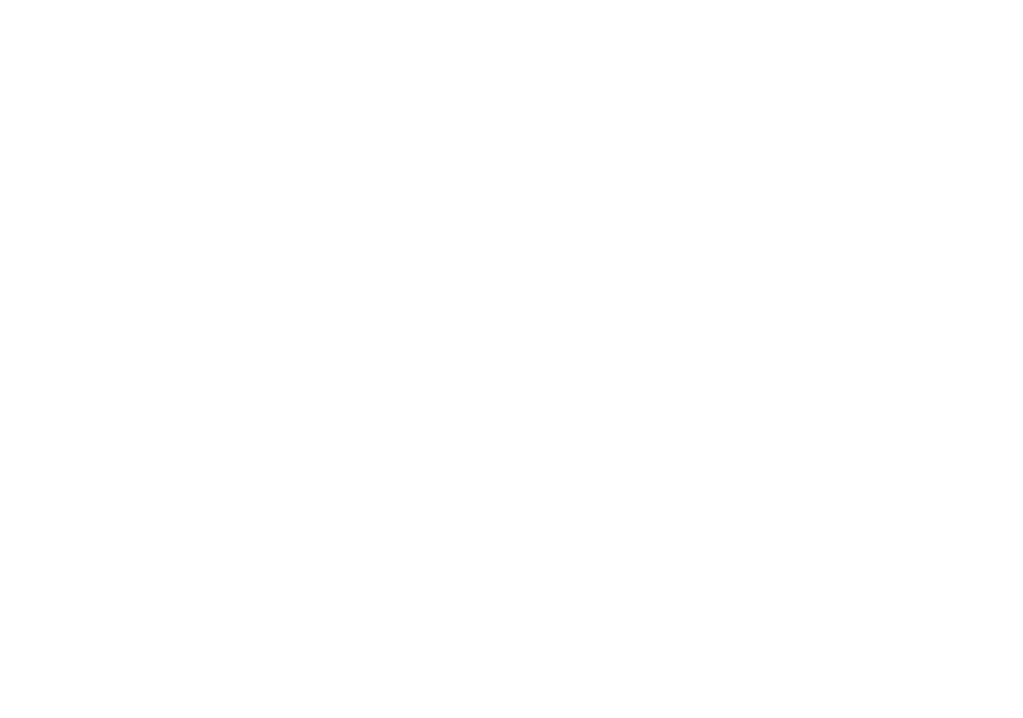
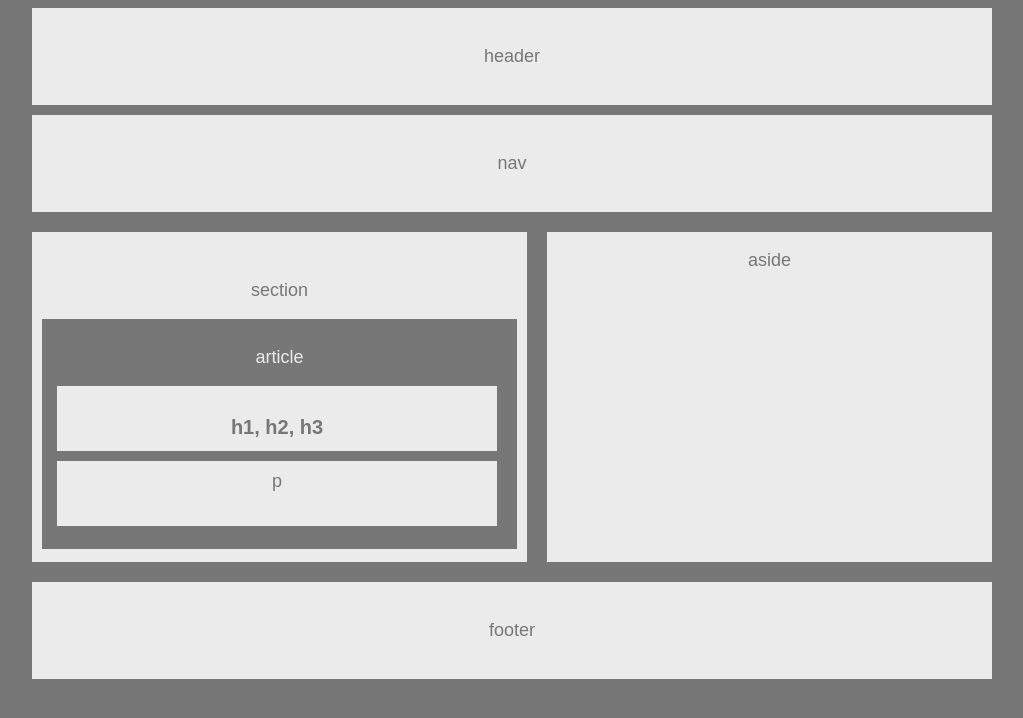
Before and after one commit to AndrewSRea/HW-Wireframe, a plain HTML site: page index.html in a window 1280 px wide. Shown: the whole page, without its empty margins (68-1091 px from the left). Drawn offline with Linux system fonts and the light colour scheme.

Commit message:
Final changes

```diff
--- a/index.html
+++ b/index.html
@@ -2,36 +2,43 @@
 <html>
 
     <head>
-        <meta charset="utf-8">
-        <title>Test Page</title>
+        <meta charset="UTF-8">
+        <title>My Wireframe</title>
+        <link rel="stylesheet" type="text/css" href="style.css">
     </head>
 
     <body>
         <header>
-
+            <p>header</p>
         </header>
 
         <nav>
-
+            <p>nav</p>
         </nav>
 
-        <aside>
-            <h1></h1>
+        <section id="section-box">
+            <p>section</p>
+
+            <article id="article-box">
+                <p>article</p>
+
+                <div id="header-box">
+                    <p>h1, h2, h3</p>
+                </div>
+
+                <p id="para-box">p</p>
+
+            </article>
+
+        </section>
+
+        <aside id="aside-box">
+            <p>aside</p>
         </aside>
 
-        <section>
-            <h1</h1>
-
-            <article>
-                <h1></h1>
-
-                <header>
-
-                </header>
-
-                <p></p>
-            </article>
-        </section>
+        <footer id="footer-box">
+            <p>footer</p>
+        </footer>
 
     </body>
 
--- a/style.css
+++ b/style.css
@@ -1,41 +1,87 @@
 <style>
 
+    * {
+        box-sizing: border-box;
+    }
+
     body {
-        font-family: Arial, Helvetica Neue, Helvetica, sans-serif;
+        font-family: Arial, "Helvetica Neue", Helvetica, sans-serif;
         color: #777;
-        background: #777;
+        background-color: #777;
         width: 960px;
+        margin-left: 100px;
+        margin-right: 150px;
         font-size: 18px;
-
+        text-align: center;
     }
 
     header {
-        background: #ebebeb;
+        background-color: #ebebeb;
+        padding: 20px;
+        margin-bottom: 10px;
     }
 
     nav {
         background: #ebebeb;
+        padding: 20px;
+        margin-bottom: 20px;
     }
 
-    section {
+    #section-box {
         background: #ebebeb;
         width: 495px;
+        height: 300px;
+        padding-top: 30px;
+        float: left;
+        margin-bottom: 20px;
     }
 
-    aside {
-        background: #ebebeb;
+    #article-box {
+        color: #ebebeb;
+        background: #777;
+        width: 475px;
+        height: 220px;
+        margin: 10px 10px 10px 10px;
+        padding-top: 10px;
     }
 
-    footer {
+    #header-box {
+        color: #777;
         background: #ebebeb;
+        width: 440px;
+        height: 55px;
+        margin: 10px 30px 10px 15px;
+        padding-top: 10px;
+        font-weight: bold;
+        font-size: 20px;
+        text-align: center;
     }
 
-    article {
-        color: #ebebeb;
-        background: #777;
+    #para-box {
+        color: #777;
+        background: #ebebeb;
+        width: 440px;
+        height: 55px;
+        margin: 10px 30px 10px 15px;
+        padding-top: 10px;
+        text-align: center;
     }
 
-    h1, p {
+    #aside-box {
         color: #777;
         background: #ebebeb;
+        width: 445px;
+        height: 330px;
+        float: left;
+        margin-left: 20px;
     }
+
+    #footer-box {
+        clear: both;
+        color: #777;
+        background: #ebebeb;
+        padding: 20px;
+        overflow: auto;
+    }
+
+</style>
```
